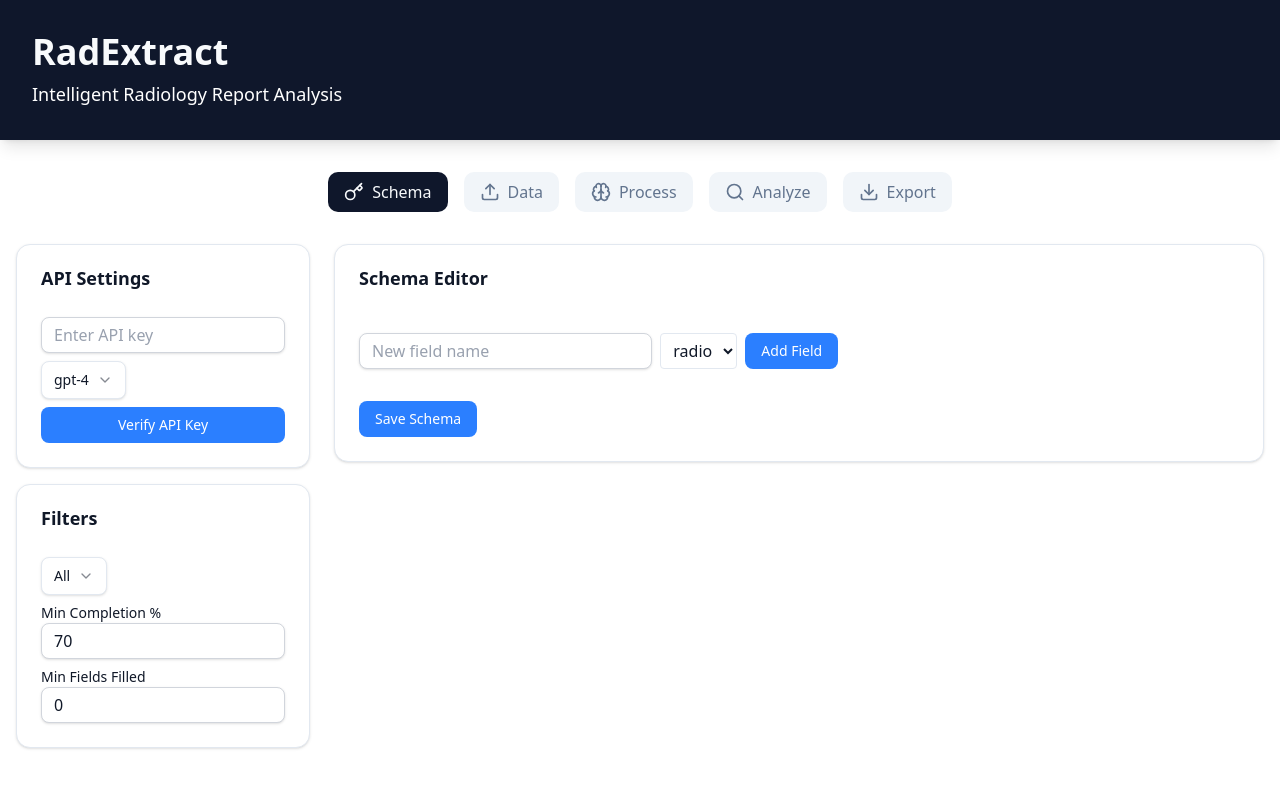
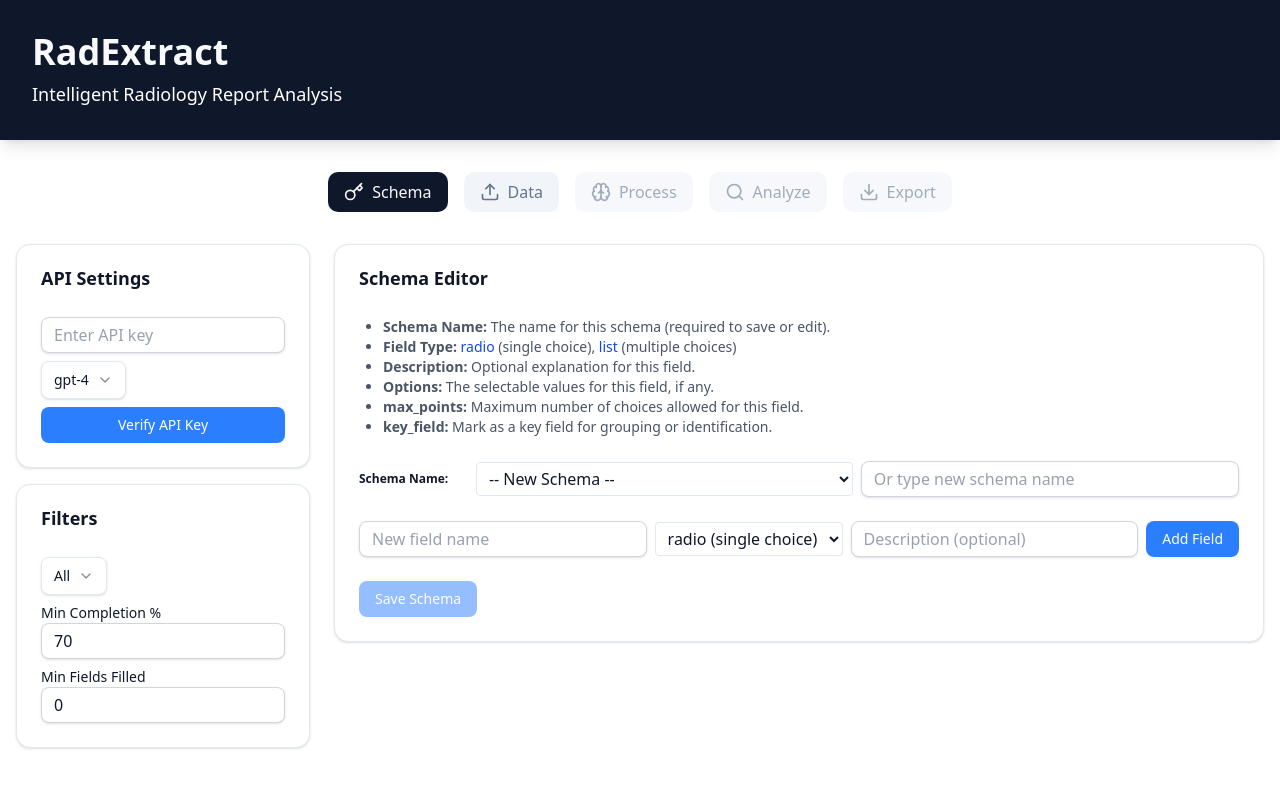
Before and after one commit to ocnguye/guidebot-vercel, a Next.js app: page /radextract-home in a window 1280 px wide. Shown: the top 788 px of the page. Built offline with nearby package versions, Linux system fonts and the light colour scheme.

Commit message:
added schema editor logic

```diff
--- a/app/api/schemas/route.ts
+++ b/app/api/schemas/route.ts
@@ -1,49 +1,60 @@
-// app/api/schemas/route.ts
-import { NextRequest, NextResponse } from 'next/server'
-import fs from 'fs/promises'
-import path from 'path'
+import { NextRequest, NextResponse } from "next/server";
+import path from "path";
+import fs from "fs/promises";
 
-const SCHEMA_DIR = path.join(process.cwd(), 'data', 'schemas')
+const SCHEMA_DIR = path.join(process.cwd(), "data", "schemas");
 
 // Ensure schema directory exists
 async function ensureSchemaDir() {
   try {
-    await fs.access(SCHEMA_DIR)
+    await fs.access(SCHEMA_DIR);
   } catch {
-    await fs.mkdir(SCHEMA_DIR, { recursive: true })
+    await fs.mkdir(SCHEMA_DIR, { recursive: true });
   }
 }
 
-export async function GET() {
+export async function GET(request: NextRequest) {
   try {
-    await ensureSchemaDir()
-    const files = await fs.readdir(SCHEMA_DIR)
-    const schemas = files
-      .filter(file => file.endsWith('.json'))
-      .map(file => file.replace('.json', ''))
+    await ensureSchemaDir();
+    const { searchParams } = new URL(request.url);
+    const name = searchParams.get("name");
 
-    return NextResponse.json(schemas)
+    if (name) {
+      // Sanitize name to prevent path traversal
+      const safeName = name.replace(/[^a-zA-Z0-9_\- ]/g, "").replace(/\s+/g, "_");
+      const filePath = path.join(SCHEMA_DIR, `${safeName}.json`);
+      try {
+        const content = await fs.readFile(filePath, "utf8");
+        return NextResponse.json(JSON.parse(content));
+      } catch {
+        return NextResponse.json({ error: "Schema not found" }, { status: 404 });
+      }
+    } else {
+      const files = await fs.readdir(SCHEMA_DIR);
+      // Return just the schema names (without .json)
+      const schemas = files
+        .filter((f) => f.endsWith(".json"))
+        .map((f) => f.replace(/\.json$/, ""));
+      return NextResponse.json(schemas);
+    }
   } catch (error) {
-    console.error('Error loading schemas:', error)
-    return NextResponse.json([])
+    return NextResponse.json({ error: "Failed to list schemas" }, { status: 500 });
   }
 }
 
 export async function POST(request: NextRequest) {
   try {
-    const { name, schema } = await request.json()
-
-    if (!name || !schema) {
-      return NextResponse.json({ error: 'Name and schema required' }, { status: 400 })
+    await ensureSchemaDir();
+    const { name, schema } = await request.json();
+    if (!name || typeof name !== "string" || !schema || typeof schema !== "object") {
+      return NextResponse.json({ error: "Invalid schema or name" }, { status: 400 });
     }
-
-    await ensureSchemaDir()
-    const filePath = path.join(SCHEMA_DIR, `${name}.json`)
-    await fs.writeFile(filePath, JSON.stringify(schema, null, 2))
-
-    return NextResponse.json({ success: true })
+    // Sanitize name to prevent path traversal
+    const safeName = name.replace(/[^a-zA-Z0-9_\- ]/g, "").replace(/\s+/g, "_");
+    const filePath = path.join(SCHEMA_DIR, `${safeName}.json`);
+    await fs.writeFile(filePath, JSON.stringify(schema, null, 2));
+    return NextResponse.json({ success: true });
   } catch (error) {
-    console.error('Error saving schema:', error)
-    return NextResponse.json({ error: 'Failed to save schema' }, { status: 500 })
+    return NextResponse.json({ error: "Failed to save schema" }, { status: 500 });
   }
 }
--- a/app/radextract-home/page.tsx
+++ b/app/radextract-home/page.tsx
@@ -9,7 +9,7 @@ import { Badge } from '@/components/Badge'
 import { Progress } from '@/components/Progress'
 import { Upload, Key, Brain, Search, Download } from 'lucide-react'
 import UploadExcel from "@/components/UploadFile";
-import SchemaEditor from "@/components/SchemaEditor";
+import SchemaEditor, {SchemaField, Schema } from "@/components/SchemaEditor";
 
 interface CaseData {
   AccessionNumber: string
@@ -21,19 +21,6 @@ interface CaseData {
   'Fields Filled'?: number
   'Total Fields'?: number
   'Completion %'?: number
-}
-
-// --- FIXED TYPES ---
-interface SchemaField {
-  type: string;
-  max_points?: number;
-  key_field?: boolean;
-  options?: string[];
-  [key: string]: any;
-}
-
-interface Schema {
-  [field: string]: SchemaField;
 }
 
 interface ProcessingState {
@@ -60,7 +47,6 @@ export default function RadExtractPage() {
 
   const [uploadedData, setUploadedData] = useState<CaseData[]>([])
   const [processedData, setProcessedData] = useState<CaseData[]>([])
-  // --- FIXED STATE TYPE ---
   const [selectedSchema, setSelectedSchema] = useState<Schema>({});
   const [availableSchemas, setAvailableSchemas] = useState<string[]>([])
   const [markedCases, setMarkedCases] = useState<Set<string>>(new Set())
@@ -83,14 +69,6 @@ export default function RadExtractPage() {
     loadSchemas()
     loadSavedApiKey()
   }, [])
-
-  const getCurrentStep = () => {
-    if (!apiVerified) return 'setup'
-    if (uploadedData.length === 0) return 'data'
-    if (processedData.length === 0) return 'process'
-    if (markedCases.size === 0) return 'analyze'
-    return 'export'
-  }
 
   const loadSchemas = async () => {
     try {
@@ -259,14 +237,29 @@ export default function RadExtractPage() {
           {WORKFLOW_STEPS.map((step) => {
             const StepIcon = step.icon
             const isActive = currentTab === step.id
+            // Determine if tab is accessible (not disabled)
+            const isDisabled =
+              (step.id === 'process' && uploadedData.length === 0) ||
+              (step.id === 'analyze' && processedData.length === 0) ||
+              (step.id === 'export' && markedCases.size === 0);
+
             return (
-              <div key={step.id} className={`
-                flex items-center px-4 py-2 rounded-lg transition-colors
-                ${isActive ? 'bg-primary text-primary-foreground' : 'bg-muted text-muted-foreground'}
-              `}>
+              <button
+                key={step.id}
+                className={`
+                  flex items-center px-4 py-2 rounded-lg transition-colors
+                  ${isActive ? 'bg-primary text-primary-foreground' : 'bg-muted text-muted-foreground'}
+                  focus:outline-none
+                  ${!isDisabled ? 'hover:cursor-pointer hover:ring-2 hover:ring-primary/50' : 'cursor-not-allowed opacity-60'}
+                  group
+                `}
+                onClick={() => !isDisabled && setCurrentTab(step.id)}
+                disabled={isDisabled}
+                type="button"
+              >
                 <StepIcon className="w-5 h-5 mr-2" />
                 <span className="font-medium">{step.label}</span>
-              </div>
+              </button>
             )
           })}
         </div>
--- a/components/SchemaEditor.tsx
+++ b/components/SchemaEditor.tsx
@@ -1,4 +1,4 @@
-import React, { useState } from "react";
+import React, { useState, useEffect } from "react";
 import { Card, CardHeader, CardTitle, CardContent } from "@/components/Card";
 import { Button } from "@/components/Button";
 import { Input } from "@/components/Input";
@@ -6,10 +6,11 @@ import { Input } from "@/components/Input";
 type FieldType = "radio" | "list";
 
 export interface SchemaField {
-  type: string;
+  type: FieldType;
   max_points?: number;
   key_field?: boolean;
   options?: string[];
+  description?: string;
   [key: string]: any;
 }
 
@@ -24,8 +25,37 @@ export default function SchemaEditor({
   schema: Schema;
   setSchema: (s: Schema) => void;
 }) {
+  const [schemaName, setSchemaName] = useState("");
+  const [availableSchemas, setAvailableSchemas] = useState<string[]>([]);
   const [newField, setNewField] = useState("");
   const [newType, setNewType] = useState<FieldType>("radio");
+  const [newDescription, setNewDescription] = useState("");
+  const [saving, setSaving] = useState(false);
+  // Track collapsed/expanded state for each field
+  const [collapsedFields, setCollapsedFields] = useState<{ [field: string]: boolean }>({});
+
+  // Fetch available schemas on mount
+  useEffect(() => {
+    fetch("/api/schemas")
+      .then(res => res.json())
+      .then(setAvailableSchemas);
+  }, []);
+
+  // Load schema when schemaName changes and matches an existing schema
+  useEffect(() => {
+    if (schemaName && availableSchemas.includes(schemaName)) {
+      fetch(`/api/schemas?name=${encodeURIComponent(schemaName)}`)
+        .then(res => res.json())
+        .then(data => {
+          setSchema(data);
+          // Reset collapsed state when loading a new schema
+          setCollapsedFields({});
+        });
+    } else if (!schemaName) {
+      setSchema({});
+      setCollapsedFields({});
+    }
+  }, [schemaName, availableSchemas, setSchema]);
 
   function addField() {
     if (!newField.trim() || schema[newField]) return;
@@ -33,17 +63,24 @@ export default function SchemaEditor({
       ...schema,
       [newField]: {
         type: newType,
-        max_points: 1,
+        max_points: newType === "radio" ? 1 : 1,
+        key_field: false,
         options: [],
+        description: newDescription,
       },
     });
     setNewField("");
+    setNewDescription("");
   }
 
   function removeField(field: string) {
     const copy = { ...schema };
     delete copy[field];
     setSchema(copy);
+    setCollapsedFields(prev => {
+      const { [field]: _, ...rest } = prev;
+      return rest;
+    });
   }
 
   function updateField(field: string, key: keyof SchemaField, value: any) {
@@ -52,6 +89,7 @@ export default function SchemaEditor({
       [field]: {
         ...schema[field],
         [key]: value,
+        ...(key === "type" && value === "radio" ? { max_points: 1 } : {}),
       },
     });
   }
@@ -72,13 +110,34 @@ export default function SchemaEditor({
     updateField(field, "options", options);
   }
 
-  function saveSchemaToDisk() {
-    // You'd POST to an API route that writes to data/schemas
-    fetch("/api/schema/save", {
+  async function saveSchema() {
+    if (!schemaName.trim()) {
+      alert("Please enter a schema name.");
+      return;
+    }
+    setSaving(true);
+    const res = await fetch("/api/schemas", {
       method: "POST",
       headers: { "Content-Type": "application/json" },
-      body: JSON.stringify(schema),
-    }).then(() => alert("Schema saved!"));
+      body: JSON.stringify({ name: schemaName, schema }),
+    });
+    setSaving(false);
+    if (res.ok) {
+      alert("Schema saved!");
+      // Refresh available schemas
+      fetch("/api/schemas")
+        .then(res => res.json())
+        .then(setAvailableSchemas);
+    } else {
+      alert("Failed to save schema.");
+    }
+  }
+
+  function toggleCollapse(field: string) {
+    setCollapsedFields(prev => ({
+      ...prev,
+      [field]: !prev[field],
+    }));
   }
 
   return (
@@ -87,10 +146,73 @@ export default function SchemaEditor({
         <CardTitle>Schema Editor</CardTitle>
       </CardHeader>
       <CardContent>
-        <div className="space-y-4">
+        <div className="mb-6 text-sm text-gray-600">
+          <ul className="list-disc ml-6">
+            <li>
+              <b>Schema Name:</b> The name for this schema (required to save or edit).
+            </li>
+            <li>
+              <b>Field Type:</b> <span className="text-blue-700">radio</span> (single choice), <span className="text-blue-700">list</span> (multiple choices)
+            </li>
+            <li>
+              <b>Description:</b> Optional explanation for this field.
+            </li>
+            <li>
+              <b>Options:</b> The selectable values for this field, if any.
+            </li>
+            <li>
+              <b>max_points:</b> Maximum number of choices allowed for this field.
+            </li>
+            <li>
+              <b>key_field:</b> Mark as a key field for grouping or identification.
+            </li>
+          </ul>
+        </div>
+        <div className="mb-6 flex flex-col md:flex-row md:items-center gap-2">
+          <label className="text-xs font-semibold md:w-32">Schema Name:</label>
+          <select
+            value={schemaName}
+            onChange={e => setSchemaName(e.target.value)}
+            className="border rounded px-2 py-1 w-full md:w-1/2"
+          >
+            <option value="">-- New Schema --</option>
+            {availableSchemas.map(name => (
+              <option key={name} value={name}>{name}</option>
+            ))}
+          </select>
+          <Input
+            value={schemaName}
+            onChange={e => setSchemaName(e.target.value)}
+            placeholder="Or type new schema name"
+            className="w-full md:w-1/2"
+          />
+        </div>
         {Object.entries(schema).map(([field, def]) => (
-            <div key={field} className="border rounded p-2 mb-2">
+          <div key={field} className="border rounded p-3 mb-4 bg-gray-50">
+            <div className="flex items-center justify-between">
               <div className="flex items-center gap-2">
+                <button
+                  type="button"
+                  onClick={() => toggleCollapse(field)}
+                  className="text-xs px-2 py-1 rounded hover:bg-muted transition-colors border"
+                  aria-label={collapsedFields[field] ? "Expand" : "Collapse"}
+                >
+                  {collapsedFields[field] ? "▶" : "▼"}
+                </button>
+                <span className="font-semibold">{field}</span>
+                <span className="text-xs text-gray-500 ml-2">{def.type}</span>
+              </div>
+              <Button
+                type="button"
+                variant="default"
+                onClick={() => removeField(field)}
+              >
+                Remove
+              </Button>
+            </div>
+            {!collapsedFields[field] && (
+              <>
+                <div className="flex flex-col md:flex-row md:items-center gap-2 mt-2">
                   <Input
                     value={field}
                     onChange={e => {
@@ -98,9 +220,16 @@ export default function SchemaEditor({
                       if (!newName) return;
                       const { [field]: old, ...rest } = schema;
                       setSchema({ ...rest, [newName]: old });
+                      setCollapsedFields(prev => {
+                        const { [field]: oldCollapsed, ...restCollapsed } = prev;
+                        return { ...restCollapsed, [newName]: oldCollapsed };
+                      });
                     }}
-                  className="w-1/3"
+                    className="w-full md:w-1/4"
+                    placeholder="Field name"
                   />
+                  <div className="flex items-center gap-2">
+                    <label className="text-xs font-semibold">Type:</label>
                     <select
                       value={def.type}
                       onChange={e =>
@@ -108,50 +237,61 @@ export default function SchemaEditor({
                       }
                       className="border rounded px-2 py-1"
                     >
-                  <option value="radio">radio</option>
-                  <option value="list">list</option>
+                      <option value="radio">radio (single choice)</option>
+                      <option value="list">list (multiple choice)</option>
                     </select>
+                  </div>
+                  <div className="flex items-center gap-2">
+                    <label className="text-xs font-semibold">max_points:</label>
                     <Input
                       type="number"
-                  value={def.max_points}
+                      value={def.max_points ?? ""}
                       min={1}
                       onChange={e =>
                         updateField(field, "max_points", Number(e.target.value))
                       }
                       className="w-20"
                       placeholder="max_points"
+                      disabled={def.type === "radio"}
                     />
-                <label className="flex items-center gap-1 text-xs">
+                    {def.type === "radio" && (
+                      <span className="text-xs text-gray-500">(always 1 for radio)</span>
+                    )}
+                  </div>
+                  <div className="flex items-center gap-2">
+                    <label className="text-xs font-semibold">key_field:</label>
                     <input
                       type="checkbox"
                       checked={!!def.key_field}
                       onChange={e =>
                         updateField(field, "key_field", e.target.checked)
                       }
+                      className="h-4 w-4"
                     />
-                  key_field
-                </label>
-                <Button
-                  type="button"
-                  variant="destructive"
-                  onClick={() => removeField(field)}
-                  className="ml-auto"
-                >
-                  Remove
-                </Button>
                   </div>
-              <div className="mt-2">
-                <div className="font-semibold text-xs">Options:</div>
+                </div>
+                <div className="mt-2 flex flex-col md:flex-row md:items-center gap-2">
+                  <label className="text-xs font-semibold md:w-24">Description:</label>
+                  <Input
+                    value={def.description ?? ""}
+                    onChange={e => updateField(field, "description", e.target.value)}
+                    className="w-full md:w-2/3"
+                    placeholder="add a description (optional)"
+                  />
+                </div>
+                <div className="mt-3">
+                  <div className="font-semibold text-xs mb-1">Options:</div>
                   {(def.options || []).map((opt, idx) => (
                     <div key={idx} className="flex items-center gap-2 mb-1">
                       <Input
                         value={opt}
                         onChange={e => updateOption(field, idx, e.target.value)}
                         className="w-1/2"
+                        placeholder={`Option ${idx + 1}`}
                       />
                       <Button
                         type="button"
-                      variant="destructive"
+                        variant="secondary"
                         size="sm"
                         onClick={() => removeOption(field, idx)}
                       >
@@ -162,37 +302,50 @@ export default function SchemaEditor({
                   <Button
                     type="button"
                     size="sm"
+                    variant="secondary"
                     onClick={() => addOption(field)}
                     className="mt-1"
                   >
                     Add Option
                   </Button>
                 </div>
+              </>
+            )}
           </div>
         ))}
-          <div className="flex gap-2 mt-4">
+        <div className="flex flex-col md:flex-row gap-2 mt-4 items-center">
           <Input
             value={newField}
             onChange={e => setNewField(e.target.value)}
             placeholder="New field name"
-              className="w-1/3"
+            className="w-full md:w-1/3"
           />
           <select
             value={newType}
             onChange={e => setNewType(e.target.value as FieldType)}
             className="border rounded px-2 py-1"
           >
-              <option value="radio">radio</option>
-              <option value="list">list</option>
+            <option value="radio">radio (single choice)</option>
+            <option value="list">list (multiple choice)</option>
           </select>
-            <Button type="button" onClick={addField}>
+          <Input
+            value={newDescription}
+            onChange={e => setNewDescription(e.target.value)}
+            placeholder="Description (optional)"
+            className="w-full md:w-1/3"
+          />
+          <Button type="button" variant="default" onClick={addField}>
             Add Field
           </Button>
         </div>
-          <Button className="mt-4" onClick={saveSchemaToDisk}>
-            Save Schema
+        <Button
+          className="mt-6"
+          variant="default"
+          onClick={saveSchema}
+          disabled={saving || !schemaName.trim()}
+        >
+          {saving ? "Saving..." : "Save Schema"}
         </Button>
-        </div>
       </CardContent>
     </Card>
   );
--- a/components/UploadFile.tsx
+++ b/components/UploadFile.tsx
@@ -68,7 +68,8 @@ export default function UploadExcel({ onUploadSuccess }: UploadExcelProps) {
   }
 
   return (
-    <div className="p-4 border rounded-lg shadow-md max-w-lg">
+    <div className="flex justify-center items-center min-h-[300px]">
+      <div className="p-4 border rounded-lg shadow-md max-w-lg w-full">
         <form onSubmit={handleSubmit} className="flex flex-col gap-3">
           {/* Drop area */}
           <div
@@ -147,5 +148,6 @@ export default function UploadExcel({ onUploadSuccess }: UploadExcelProps) {
           </div>
         )}
       </div>
+    </div>
   );
 }
--- /dev/null
+++ b/data/schemas/Pulmonary_Embolism.json
@@ -0,0 +1,53 @@
+{
+  "Age": {
+    "type": "radio",
+    "max_points": 1,
+    "key_field": false,
+    "options": [
+      "Pediatric",
+      "Adult",
+      "Geriatric",
+      "Unknown"
+    ],
+    "description": ""
+  },
+  "Clot Location": {
+    "type": "list",
+    "max_points": 3,
+    "key_field": true,
+    "options": [
+      "Main pulmonary artery",
+      "Right main pulmonary artery",
+      "Left main pulmonary artery",
+      "Segmental artery (right)",
+      "Segmental artery (left)",
+      "Subsegmental artery (right)",
+      "Subsegmental artery (left)",
+      "Saddle embolus"
+    ],
+    "description": ""
+  },
+  "Laterality": {
+    "type": "radio",
+    "max_points": 1,
+    "key_field": false,
+    "options": [
+      "Unilateral",
+      "Bilateral",
+      "Central only"
+    ],
+    "description": ""
+  },
+  "Clot Burden": {
+    "type": "radio",
+    "max_points": 1,
+    "key_field": false,
+    "options": [
+      "Massive",
+      "Submassive",
+      "Low burden",
+      "Subsegmental only"
+    ],
+    "description": ""
+  }
+}
```
Lines whose indentation alone changed are shown as unchanged.
